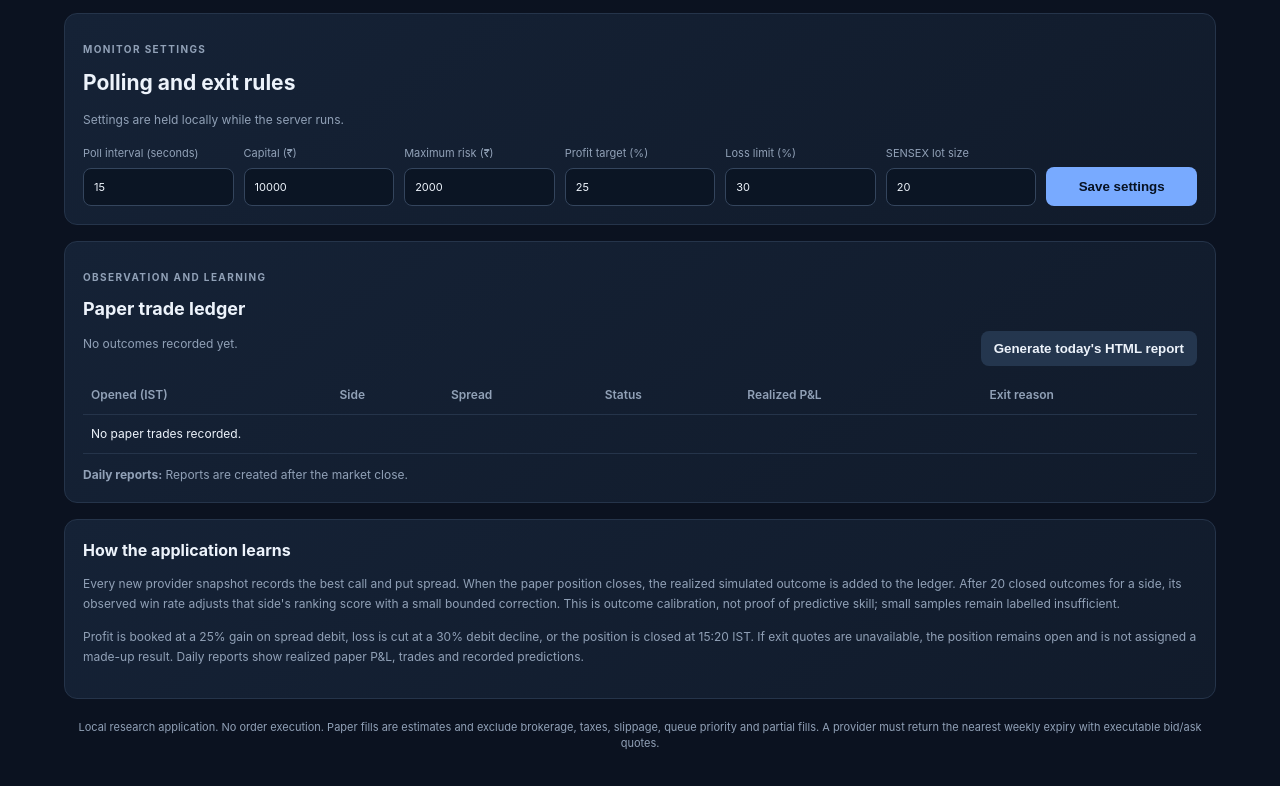
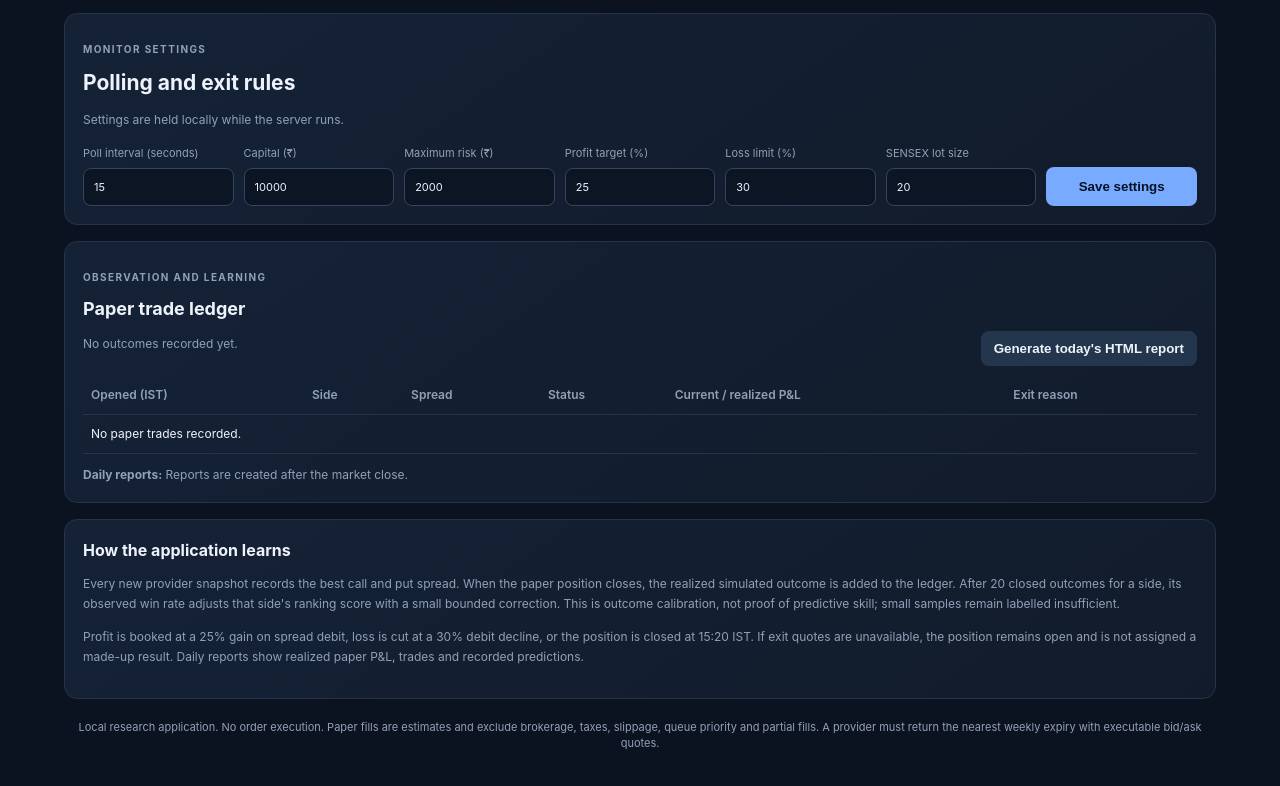
Before and after one commit to sourabhJainR/FnOPredictor, a website: page public/index.html in a window 1280 px wide. Shown: the part 1071-1857 px from the top of the page. Drawn offline with Linux system fonts and the light colour scheme; no server answers.

Commit message:
Clarify P&L column in paper trade ledger

```diff
--- a/public/index.html
+++ b/public/index.html
@@ -37,7 +37,7 @@
 <button class="primary" type="submit">Save settings</button>
 </form></section>
 <section class="panel ledger"><div class="section-head inner"><div><p class="eyebrow">OBSERVATION AND LEARNING</p><h2>Paper trade ledger</h2><p id="modelStats" class="muted-copy">No outcomes recorded yet.</p></div><button id="reportNow" class="secondary">Generate today's HTML report</button></div>
-<div class="table-wrap"><table><thead><tr><th>Opened (IST)</th><th>Side</th><th>Spread</th><th>Status</th><th>Realized P&amp;L</th><th>Exit reason</th></tr></thead><tbody id="tradeRows"><tr><td colspan="6">No paper trades recorded.</td></tr></tbody></table></div>
+<div class="table-wrap"><table><thead><tr><th>Opened (IST)</th><th>Side</th><th>Spread</th><th>Status</th><th>Current / realized P&amp;L</th><th>Exit reason</th></tr></thead><tbody id="tradeRows"><tr><td colspan="6">No paper trades recorded.</td></tr></tbody></table></div>
 <div class="reports"><strong>Daily reports:</strong> <span id="reportLinks">Reports are created after the market close.</span></div>
 </section>
 <section class="panel methodology"><h2>How the application learns</h2><p>Every new provider snapshot records the best call and put spread. When the paper position closes, the realized simulated outcome is added to the ledger. After 20 closed outcomes for a side, its observed win rate adjusts that side's ranking score with a small bounded correction. This is outcome calibration, not proof of predictive skill; small samples remain labelled insufficient.</p><p>Profit is booked at a 25% gain on spread debit, loss is cut at a 30% debit decline, or the position is closed at 15:20 IST. If exit quotes are unavailable, the position remains open and is not assigned a made-up result. Daily reports show realized paper P&amp;L, trades and recorded predictions.</p></section>
```
